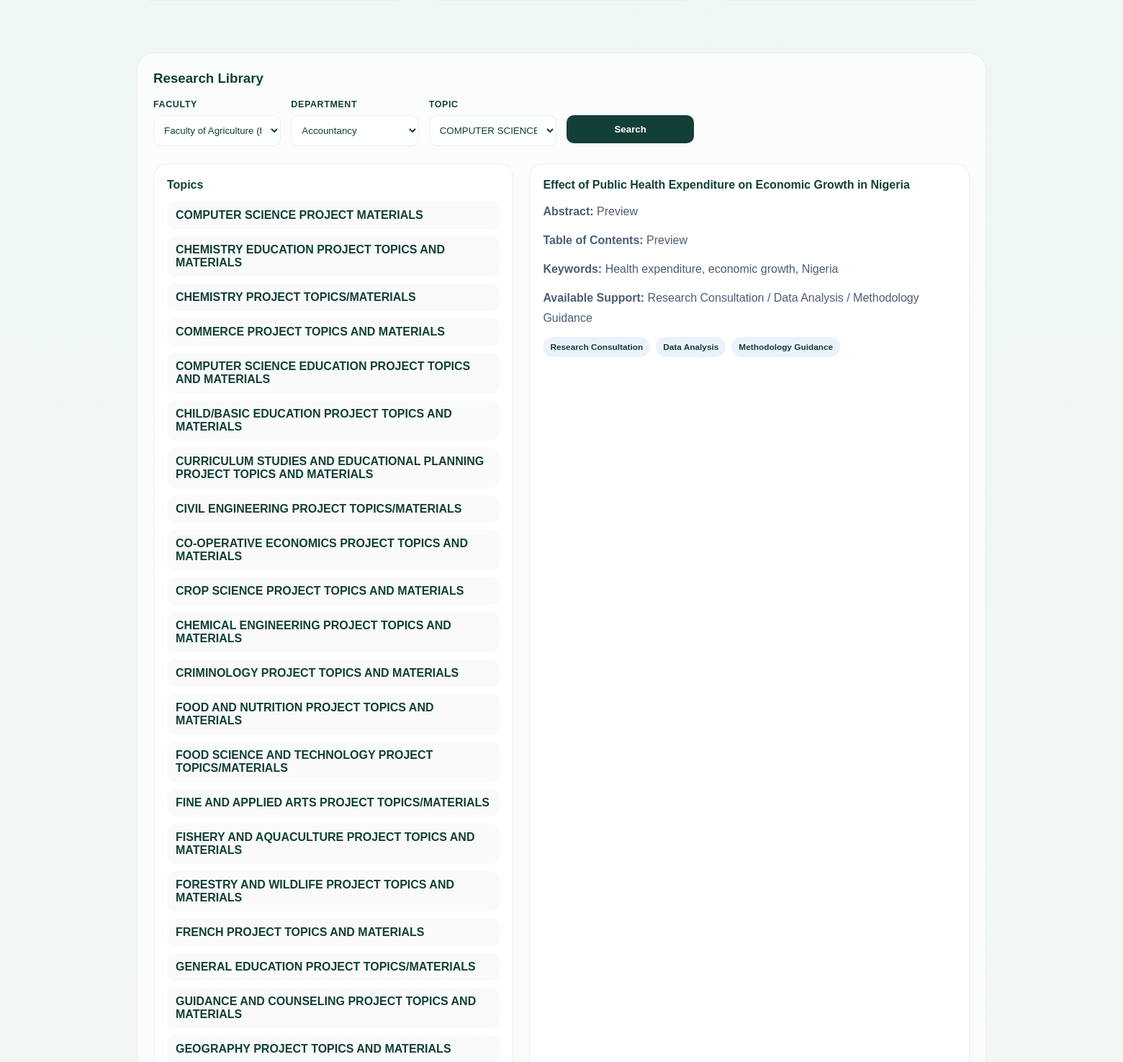
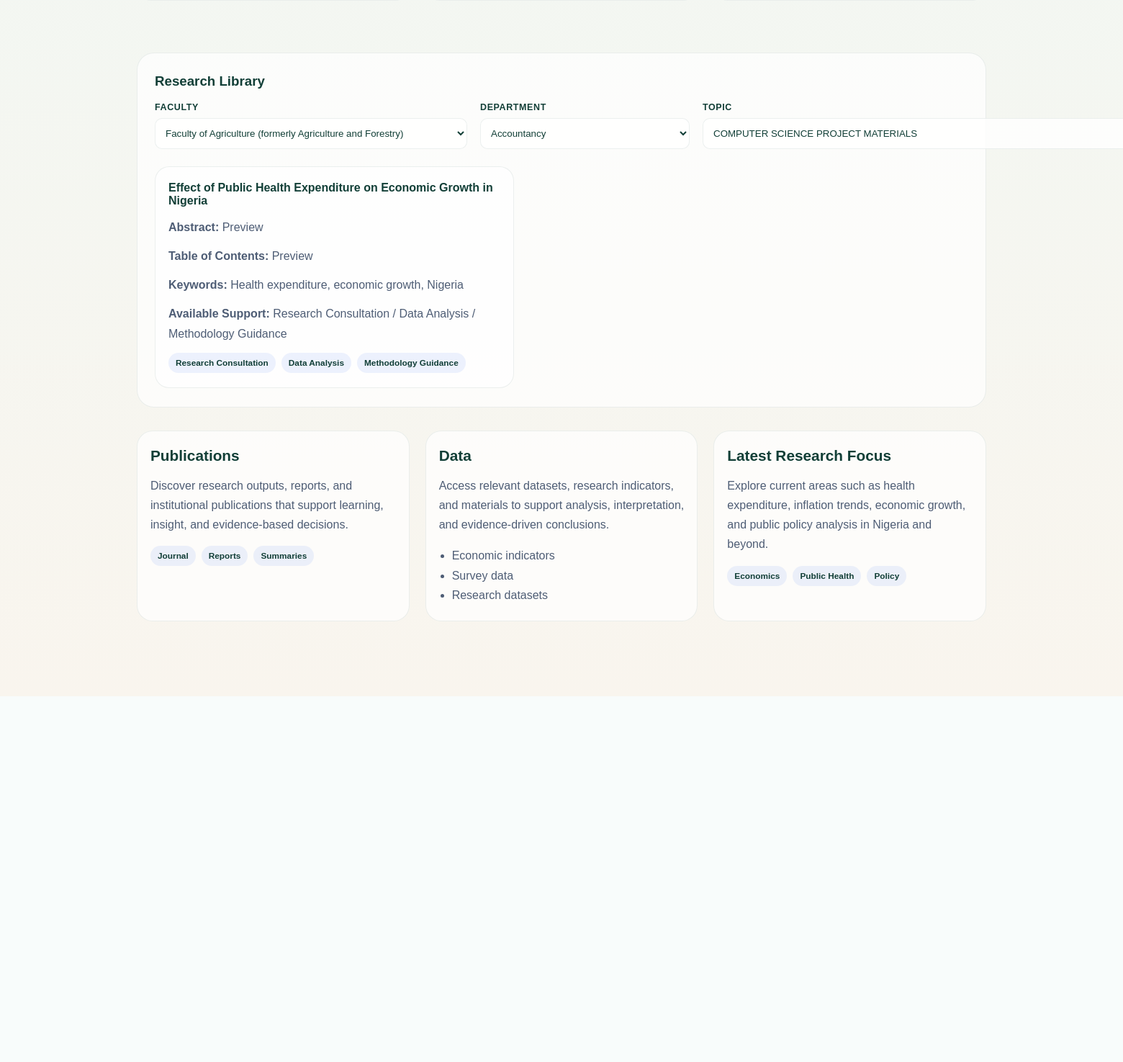
Before and after one commit to asunkemuhammed-oss/IOSInstitute, a Flask app: page /research-institute in a window 1560 px wide; the page is wider, and only the part inside the window is pictured. Shown: the part 891-2366 px from the top of that part at 72% size. After the commit the page ends 1858 px from the top of that part, so only its background shows below. Run offline with Flask 3, Linux system fonts and the light colour scheme.

Commit message:
Widen research search panel

```diff
--- a/templates/research_institute.html
+++ b/templates/research_institute.html
@@ -243,7 +298,8 @@
         background: rgba(255,255,255,0.68);
         border: 1px solid var(--line);
         border-radius: 24px;
-        padding: 24px 22px;
+        padding: 28px 24px 26px;
+        min-height: 210px;
       }
 
       .search-panel h3 {
@@ -253,8 +309,9 @@
 
       .filter-grid {
         display: grid;
-        grid-template-columns: repeat(6, minmax(0, 1fr));
-        gap: 14px;
+        grid-template-columns: 1.5fr 1.5fr 1.5fr 1.5fr 1.5fr 0.9fr;
+        gap: 18px;
+        align-items: end;
       }
 
       .filter {
@@ -389,7 +446,100 @@
         </a>
 
         <div class="nav-links">
-          <a href="#research-library">Project Topics</a>
+          <div class="nav-dropdown">
+            <a href="#research-library" class="nav-trigger">Project Topics <span aria-hidden="true">▾</span></a>
+            <div class="dropdown-menu">
+              <ul>
+                <li><a href="#research-library">COMPUTER SCIENCE PROJECT MATERIALS</a></li>
+                <li><a href="#research-library">CHEMISTRY EDUCATION PROJECT TOPICS AND MATERIALS</a></li>
+                <li><a href="#research-library">CHEMISTRY PROJECT TOPICS/MATERIALS</a></li>
+                <li><a href="#research-library">COMMERCE PROJECT TOPICS AND MATERIALS</a></li>
+                <li><a href="#research-library">COMPUTER SCIENCE EDUCATION PROJECT TOPICS AND MATERIALS</a></li>
+                <li><a href="#research-library">CHILD/BASIC EDUCATION PROJECT TOPICS AND MATERIALS</a></li>
+                <li><a href="#research-library">CURRICULUM STUDIES AND EDUCATIONAL PLANNING PROJECT TOPICS AND MATERIALS</a></li>
+                <li><a href="#research-library">CIVIL ENGINEERING PROJECT TOPICS/MATERIALS</a></li>
+                <li><a href="#research-library">CO-OPERATIVE ECONOMICS PROJECT TOPICS AND MATERIALS</a></li>
+                <li><a href="#research-library">CROP SCIENCE PROJECT TOPICS AND MATERIALS</a></li>
+                <li><a href="#research-library">CHEMICAL ENGINEERING PROJECT TOPICS AND MATERIALS</a></li>
+                <li><a href="#research-library">CRIMINOLOGY PROJECT TOPICS AND MATERIALS</a></li>
+                <li><a href="#research-library">FOOD AND NUTRITION PROJECT TOPICS AND MATERIALS</a></li>
+                <li><a href="#research-library">FOOD SCIENCE AND TECHNOLOGY PROJECT TOPICS/MATERIALS</a></li>
+                <li><a href="#research-library">FINE AND APPLIED ARTS PROJECT TOPICS/MATERIALS</a></li>
+                <li><a href="#research-library">FISHERY AND AQUACULTURE PROJECT TOPICS AND MATERIALS</a></li>
+                <li><a href="#research-library">FORESTRY AND WILDLIFE PROJECT TOPICS AND MATERIALS</a></li>
+                <li><a href="#research-library">FRENCH PROJECT TOPICS AND MATERIALS</a></li>
+                <li><a href="#research-library">GENERAL EDUCATION PROJECT TOPICS/MATERIALS</a></li>
+                <li><a href="#research-library">GUIDANCE AND COUNSELING PROJECT TOPICS AND MATERIALS</a></li>
+                <li><a href="#research-library">GEOGRAPHY PROJECT TOPICS AND MATERIALS</a></li>
+                <li><a href="#research-library">GEOLOGY PROJECT TOPICS AND MATERIALS</a></li>
+                <li><a href="#research-library">GEOGRAPHY EDUCATION PROJECT TOPICS AND MATERIALS</a></li>
+                <li><a href="#research-library">HUMAN RESOURCE MANAGEMENT PROJECT TOPICS AND MATERIALS</a></li>
+                <li><a href="#research-library">HEALTH AND SEX EDUCATION PROJECT TOPICS AND MATERIALS</a></li>
+                <li><a href="#research-library">HOME ECONOMICS PROJECT TOPICS AND MATERIALS</a></li>
+                <li><a href="#research-library">HEALTH AND KINETICS PROJECT TOPICS AND MATERIALS</a></li>
+                <li><a href="#research-library">HEALTH INFORMATION PROJECT TOPICS AND MATERIALS</a></li>
+                <li><a href="#research-library">INFORMATION TECHNOLOGY PROJECT TOPICS</a></li>
+                <li><a href="#research-library">INDUSTRIAL CHEMISTRY PROJECT TOPICS/MATERIALS</a></li>
+                <li><a href="#research-library">INSURANCE PROJECT MATERIALS</a></li>
+                <li><a href="#research-library">INTEGRATED SCIENCE EDUCATION PROJECT TOPICS AND MATERIALS</a></li>
+                <li><a href="#research-library">INTERNATIONAL RELATIONS, HISTORY AND DIPLOMACY</a></li>
+                <li><a href="#research-library">ISLAMIC AND ARABIC STUDIES PROJECT TOPICS AND MATERIALS</a></li>
+                <li><a href="#research-library">INTERNATIONAL LAW AND DIPLOMACY PROJECT TOPICS AND MATERIALS</a></li>
+                <li><a href="#research-library">LAW PROJECT TOPICS AND MATERIALS</a></li>
+                <li><a href="#research-library">LIBRARY SCIENCE PROJECT TOPICS AND MATERIALS</a></li>
+                <li><a href="#research-library">MARKETING PROJECT MATERIALS</a></li>
+                <li><a href="#research-library">MASS COMMUNICATION/COMM. ARTS PROJECT MATERIALS</a></li>
+                <li><a href="#research-library">MATHEMATICS AND STATISTICS EDUCATION PROJECT TOPICS AND MATERIALS</a></li>
+                <li><a href="#research-library">MICRO-BIOLOGY PROJECT TOPICS/MATERIALS</a></li>
+                <li><a href="#research-library">MEDICINE AND SURGERY PROJECT TOPICS AND MATERIALS</a></li>
+                <li><a href="#research-library">MARINE AND TRANSPORT MANAGEMENT PROJECT TOPICS AND MATERIALS</a></li>
+                <li><a href="#research-library">MUSIC PROJECT TOPICS AND MATERIALS</a></li>
+                <li><a href="#research-library">MEDICAL BIOLOGY PROJECT TOPICS AND MATERIALS</a></li>
+                <li><a href="#research-library">MECHANICAL ENGINEERING PROJECT TOPICS AND MATERIALS</a></li>
+                <li><a href="#research-library">MARINE ENGINEERING PROJECT TOPICS</a></li>
+                <li><a href="#research-library">NURSING PROJECT TOPICS AND MATERIALS</a></li>
+                <li><a href="#research-library">NAUTICAL SCIENCE PROJECT TOPICS AND MATERIALS</a></li>
+                <li><a href="#research-library">OFFICE TECHNOLOGY PROJECT TOPICS AND MATERIALS</a></li>
+                <li><a href="#research-library">OIL AND GAS/PETROLEUM ENGINEERING PROJECT TOPICS</a></li>
+                <li><a href="#research-library">OCCUPATIONAL HEALTH AND SAFETY PROJECT TOPICS</a></li>
+                <li><a href="#research-library">PUBLIC ADMINISTARTION PROJECT TOPICS/MATERIALS</a></li>
+                <li><a href="#research-library">POLITICAL SCIENCE PROJECT TOPICS/MATERIALS</a></li>
+                <li><a href="#research-library">PSYCHOLOGY PROJECT TOPICS/MATERIALS</a></li>
+                <li><a href="#research-library">PHILOSOPHY PROJECT TOPICS/MATERIALS</a></li>
+                <li><a href="#research-library">PEACE STUDIES AND CONFLICT RESOLUTION PROJECT TOPICS</a></li>
+                <li><a href="#research-library">PUBLIC HEALTH PROJECT TOPICS AND MATERIALS</a></li>
+                <li><a href="#research-library">PHYSICS EDUCATION PROJECT TOPICS AND MATERIALS</a></li>
+                <li><a href="#research-library">PHYSICS PROJECT TOPICS/MATERIALS</a></li>
+                <li><a href="#research-library">PROJECT MANAGEMENT PROJECT MATERIALS</a></li>
+                <li><a href="#research-library">PERFORMING ARTS PROJECT TOPICS AND MATERIALS</a></li>
+                <li><a href="#research-library">PAEDIATRIC PROJECT TOPICS AND MATERIALS</a></li>
+                <li><a href="#research-library">PHARMACY PROJECT TOPICS AND MATERIALS</a></li>
+                <li><a href="#research-library">PHYSICAL SCIENCE PROJECT TOPICS AND MATERIALS</a></li>
+                <li><a href="#research-library">PHYSIOLOGY PROJECT TOPICS AND MATERIALS</a></li>
+                <li><a href="#research-library">PURCHASING AND SUPPLY PROJECT TOPICS AND MATERIALS</a></li>
+                <li><a href="#research-library">PRODUCTION AND OPERATIONS MGT. PROJECT MATERIALS</a></li>
+                <li><a href="#research-library">PETROLEUM ENGINEERING PROJECT TOPICS</a></li>
+                <li><a href="#research-library">QUANTITY AND SURVEYING PROJECT TOPICS/MATERIALS</a></li>
+                <li><a href="#research-library">RADIATION PROJECT TOPICS AND MATERIALS</a></li>
+                <li><a href="#research-library">RELIGIOUS AND CULTURAL STUDIES PROJECT TOPICS</a></li>
+                <li><a href="#research-library">SMES/ENTREPRENEURSHIP PROJECT TOPICS AND MATERIALS</a></li>
+                <li><a href="#research-library">SOCIAL STUDIES EDUCATION PROJECT TOPICS AND MATERIALS</a></li>
+                <li><a href="#research-library">SCIENCE LABORATORY AND TECHNOLOGY PROJECT MATERIALS</a></li>
+                <li><a href="#research-library">SOIL SCIENCE PROJECT TOPICS AND MATERIALS</a></li>
+                <li><a href="#research-library">SOCIOLOGY PROJECT TOPICS AND MATERIALS</a></li>
+                <li><a href="#research-library">SPORTS PROJECT TOPICS AND MATERIALS</a></li>
+                <li><a href="#research-library">STATISTICS PROJECT TOPICS/MATERIALS</a></li>
+                <li><a href="#research-library">SECURITY AND STRATEGIC STUDIES PROJECT TOPICS AND MATERIALS</a></li>
+                <li><a href="#research-library">THEATRE ARTS PROJECT TOPICS AND MATERIALS</a></li>
+                <li><a href="#research-library">TOURISM AND HOSPITALITY MANAGEMENT PROJECT TOPICS</a></li>
+                <li><a href="#research-library">TRANSPORTATION AND LOGISTICS MANAGEMENT PROJECT TOPICS</a></li>
+                <li><a href="#research-library">URBAN AND REGIONAL PLANNING PROJECT TOPICS AND MATERIALS</a></li>
+                <li><a href="#research-library">VOCATIONAL AND TECHNICAL EDUCATION PROJECT TOPICS AND MATERIALS</a></li>
+                <li><a href="#research-library">VETERINARY PROJECT TOPICS AND MATERIALS</a></li>
+                <li><a href="#research-library">ZOOLOGY PROJECT TOPICS AND MATERIALS</a></li>
+              </ul>
+            </div>
+          </div>
           <a href="#publications">Publications</a>
           <a href="#data">Data</a>
           <a href="#consultants">Consultants</a>
@@ -648,99 +798,6 @@
         </div>
 
         <div class="result-layout">
-          <div class="topic-list">
-            <h4>Topics</h4>
-            <ul>
-              <li>COMPUTER SCIENCE PROJECT MATERIALS</li>
-              <li>CHEMISTRY EDUCATION PROJECT TOPICS AND MATERIALS</li>
-              <li>CHEMISTRY PROJECT TOPICS/MATERIALS</li>
-              <li>COMMERCE PROJECT TOPICS AND MATERIALS</li>
-              <li>COMPUTER SCIENCE EDUCATION PROJECT TOPICS AND MATERIALS</li>
-              <li>CHILD/BASIC EDUCATION PROJECT TOPICS AND MATERIALS</li>
-              <li>CURRICULUM STUDIES AND EDUCATIONAL PLANNING PROJECT TOPICS AND MATERIALS</li>
-              <li>CIVIL ENGINEERING PROJECT TOPICS/MATERIALS</li>
-              <li>CO-OPERATIVE ECONOMICS PROJECT TOPICS AND MATERIALS</li>
-              <li>CROP SCIENCE PROJECT TOPICS AND MATERIALS</li>
-              <li>CHEMICAL ENGINEERING PROJECT TOPICS AND MATERIALS</li>
-              <li>CRIMINOLOGY PROJECT TOPICS AND MATERIALS</li>
-              <li>FOOD AND NUTRITION PROJECT TOPICS AND MATERIALS</li>
-              <li>FOOD SCIENCE AND TECHNOLOGY PROJECT TOPICS/MATERIALS</li>
-              <li>FINE AND APPLIED ARTS PROJECT TOPICS/MATERIALS</li>
-              <li>FISHERY AND AQUACULTURE PROJECT TOPICS AND MATERIALS</li>
-              <li>FORESTRY AND WILDLIFE PROJECT TOPICS AND MATERIALS</li>
-              <li>FRENCH PROJECT TOPICS AND MATERIALS</li>
-              <li>GENERAL EDUCATION PROJECT TOPICS/MATERIALS</li>
-              <li>GUIDANCE AND COUNSELING PROJECT TOPICS AND MATERIALS</li>
-              <li>GEOGRAPHY PROJECT TOPICS AND MATERIALS</li>
-              <li>GEOLOGY PROJECT TOPICS AND MATERIALS</li>
-              <li>GEOGRAPHY EDUCATION PROJECT TOPICS AND MATERIALS</li>
-              <li>HUMAN RESOURCE MANAGEMENT PROJECT TOPICS AND MATERIALS</li>
-              <li>HEALTH AND SEX EDUCATION PROJECT TOPICS AND MATERIALS</li>
-              <li>HOME ECONOMICS PROJECT TOPICS AND MATERIALS</li>
-              <li>HEALTH AND KINETICS PROJECT TOPICS AND MATERIALS</li>
-              <li>HEALTH INFORMATION PROJECT TOPICS AND MATERIALS</li>
-              <li>INFORMATION TECHNOLOGY PROJECT TOPICS</li>
-              <li>INDUSTRIAL CHEMISTRY PROJECT TOPICS/MATERIALS</li>
-              <li>INSURANCE PROJECT MATERIALS</li>
-              <li>INTEGRATED SCIENCE EDUCATION PROJECT TOPICS AND MATERIALS</li>
-              <li>INTERNATIONAL RELATIONS, HISTORY AND DIPLOMACY</li>
-              <li>ISLAMIC AND ARABIC STUDIES PROJECT TOPICS AND MATERIALS</li>
-              <li>INTERNATIONAL LAW AND DIPLOMACY PROJECT TOPICS AND MATERIALS</li>
-              <li>LAW PROJECT TOPICS AND MATERIALS</li>
-              <li>LIBRARY SCIENCE PROJECT TOPICS AND MATERIALS</li>
-              <li>MARKETING PROJECT MATERIALS</li>
-              <li>MASS COMMUNICATION/COMM. ARTS PROJECT MATERIALS</li>
-              <li>MATHEMATICS AND STATISTICS EDUCATION PROJECT TOPICS AND MATERIALS</li>
-              <li>MICRO-BIOLOGY PROJECT TOPICS/MATERIALS</li>
-              <li>MEDICINE AND SURGERY PROJECT TOPICS AND MATERIALS</li>
-              <li>MARINE AND TRANSPORT MANAGEMENT PROJECT TOPICS AND MATERIALS</li>
-              <li>MUSIC PROJECT TOPICS AND MATERIALS</li>
-              <li>MEDICAL BIOLOGY PROJECT TOPICS AND MATERIALS</li>
-              <li>MECHANICAL ENGINEERING PROJECT TOPICS AND MATERIALS</li>
-              <li>MARINE ENGINEERING PROJECT TOPICS</li>
-              <li>NURSING PROJECT TOPICS AND MATERIALS</li>
-              <li>NAUTICAL SCIENCE PROJECT TOPICS AND MATERIALS</li>
-              <li>OFFICE TECHNOLOGY PROJECT TOPICS AND MATERIALS</li>
-              <li>OIL AND GAS/PETROLEUM ENGINEERING PROJECT TOPICS</li>
-              <li>OCCUPATIONAL HEALTH AND SAFETY PROJECT TOPICS</li>
-              <li>PUBLIC ADMINISTARTION PROJECT TOPICS/MATERIALS</li>
-              <li>POLITICAL SCIENCE PROJECT TOPICS/MATERIALS</li>
-              <li>PSYCHOLOGY PROJECT TOPICS/MATERIALS</li>
-              <li>PHILOSOPHY PROJECT TOPICS/MATERIALS</li>
-              <li>PEACE STUDIES AND CONFLICT RESOLUTION PROJECT TOPICS</li>
-              <li>PUBLIC HEALTH PROJECT TOPICS AND MATERIALS</li>
-              <li>PHYSICS EDUCATION PROJECT TOPICS AND MATERIALS</li>
-              <li>PHYSICS PROJECT TOPICS/MATERIALS</li>
-              <li>PROJECT MANAGEMENT PROJECT MATERIALS</li>
-              <li>PERFORMING ARTS PROJECT TOPICS AND MATERIALS</li>
-              <li>PAEDIATRIC PROJECT TOPICS AND MATERIALS</li>
-              <li>PHARMACY PROJECT TOPICS AND MATERIALS</li>
-              <li>PHYSICAL SCIENCE PROJECT TOPICS AND MATERIALS</li>
-              <li>PHYSIOLOGY PROJECT TOPICS AND MATERIALS</li>
-              <li>PURCHASING AND SUPPLY PROJECT TOPICS AND MATERIALS</li>
-              <li>PRODUCTION AND OPERATIONS MGT. PROJECT MATERIALS</li>
-              <li>PETROLEUM ENGINEERING PROJECT TOPICS</li>
-              <li>QUANTITY AND SURVEYING PROJECT TOPICS/MATERIALS</li>
-              <li>RADIATION PROJECT TOPICS AND MATERIALS</li>
-              <li>RELIGIOUS AND CULTURAL STUDIES PROJECT TOPICS</li>
-              <li>SMES/ENTREPRENEURSHIP PROJECT TOPICS AND MATERIALS</li>
-              <li>SOCIAL STUDIES EDUCATION PROJECT TOPICS AND MATERIALS</li>
-              <li>SCIENCE LABORATORY AND TECHNOLOGY PROJECT MATERIALS</li>
-              <li>SOIL SCIENCE PROJECT TOPICS AND MATERIALS</li>
-              <li>SOCIOLOGY PROJECT TOPICS AND MATERIALS</li>
-              <li>SPORTS PROJECT TOPICS AND MATERIALS</li>
-              <li>STATISTICS PROJECT TOPICS/MATERIALS</li>
-              <li>SECURITY AND STRATEGIC STUDIES PROJECT TOPICS AND MATERIALS</li>
-              <li>THEATRE ARTS PROJECT TOPICS AND MATERIALS</li>
-              <li>TOURISM AND HOSPITALITY MANAGEMENT PROJECT TOPICS</li>
-              <li>TRANSPORTATION AND LOGISTICS MANAGEMENT PROJECT TOPICS</li>
-              <li>URBAN AND REGIONAL PLANNING PROJECT TOPICS AND MATERIALS</li>
-              <li>VOCATIONAL AND TECHNICAL EDUCATION PROJECT TOPICS AND MATERIALS</li>
-              <li>VETERINARY PROJECT TOPICS AND MATERIALS</li>
-              <li>ZOOLOGY PROJECT TOPICS AND MATERIALS</li>
-            </ul>
-          </div>
-
           <div class="paper-preview">
             <h4>Effect of Public Health Expenditure on Economic Growth in Nigeria</h4>
             <p><strong>Abstract:</strong> Preview</p>
```
Also changed, not shown: other parts of templates/research_institute.html (+55 -0 lines).
